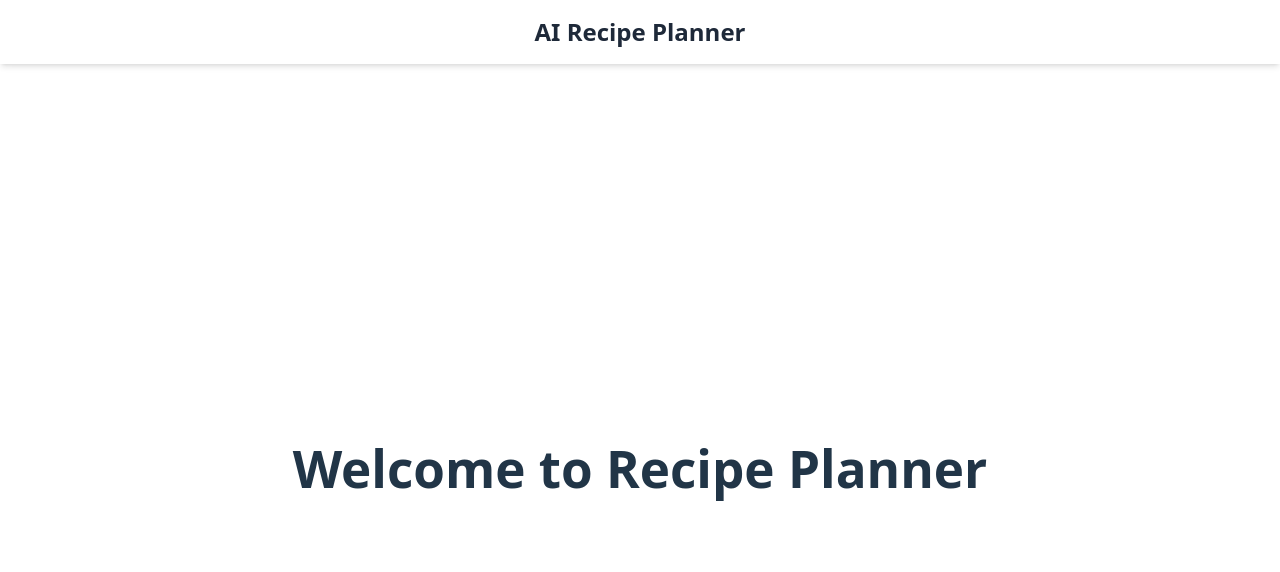
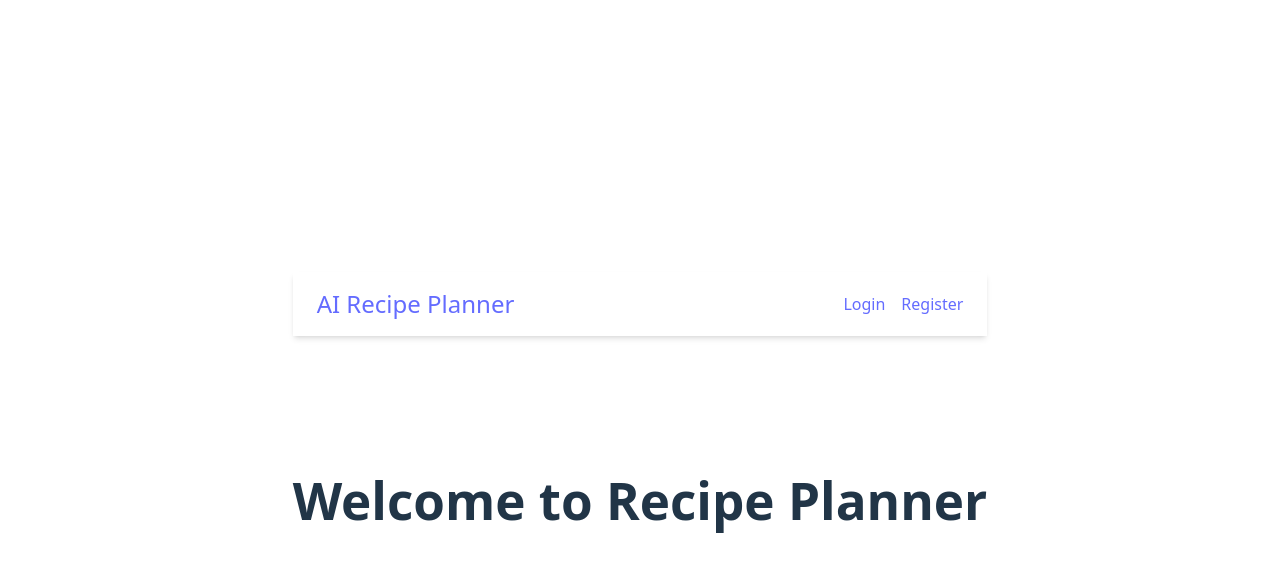
Before and after one commit to AliciaBelh/AI-Recipe-Planner, a React (Vite) app in the folder client/: page / in a window 1280 px wide. Shown: the top 572 px of the page. Built offline with nearby package versions, Linux system fonts and the light colour scheme.

Commit message:
update Navbar to reflect auth state and support logout

```diff
--- a/client/src/components/Navbar.jsx
+++ b/client/src/components/Navbar.jsx
@@ -1,11 +1,54 @@
-import { Link } from "react-router-dom";
+import { Link, useNavigate } from "react-router-dom";
+import { useAuth } from "../context/AuthContext";
 
 function Navbar() {
+  const { isAuthenticated, user, logout } = useAuth();
+  const navigate = useNavigate();
+
+  function handleLogout() {
+    logout();
+    navigate("/login");
+  }
+  //w-full fixed top-0 left-0 bg-white shadow-md py-4 px-6 z-50
+
   return (
-    <nav className="w-full fixed top-0 left-0 bg-white shadow-md py-4 px-6 z-50">
-      <h2 className="text-2xl font-semibold text-gray-800 text-center">
+    <nav className="bg-white shadow-md py-4 px-6 flex justify-between items-center">
+      <Link to="/" className="text-2xl font-semibold text-gray-800">
         AI Recipe Planner
-      </h2>
+      </Link>
+
+      <div className="flex items-center gap-4">
+        {!isAuthenticated && (
+          <>
+            <Link
+              to="/login"
+              className="text-gray-700 hover:text-blue-600 transition"
+            >
+              Login
+            </Link>
+            <Link
+              to="/register"
+              className="text-gray-700 hover:text-blue-600 transition"
+            >
+              Register
+            </Link>
+          </>
+        )}
+
+        {isAuthenticated && (
+          <>
+            <span className="text-gray-700">
+              {user?.email ? `Hello, ${user.email}` : "Logged in"}
+            </span>
+            <button
+              onClick={handleLogout}
+              className="bg-red-500 text-white px-3 py-1 rounded hover:bg-red-600 transition"
+            >
+              Logout
+            </button>
+          </>
+        )}
+      </div>
     </nav>
   );
 }
```
